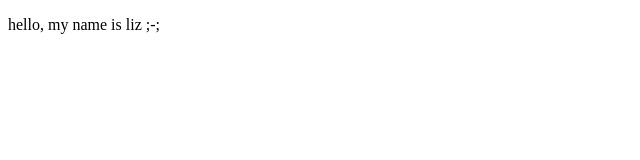
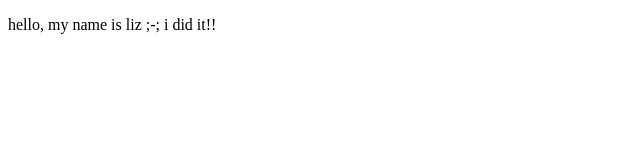
Before and after one commit to lizsan708/CMPT221-Project1, a plain HTML site: page index.html in a window 1280 px wide. Shown: the full height of the page, 0-640 px from the left. Drawn offline with Linux system fonts and the light colour scheme.

Commit message:
second commit

```diff
--- a/index.html
+++ b/index.html
@@ -8,7 +8,7 @@
 
     <body>
         <p>
-            hello, my name is liz ;-;
+            hello, my name is liz ;-; i did it!!
         </p>
 
 
```
